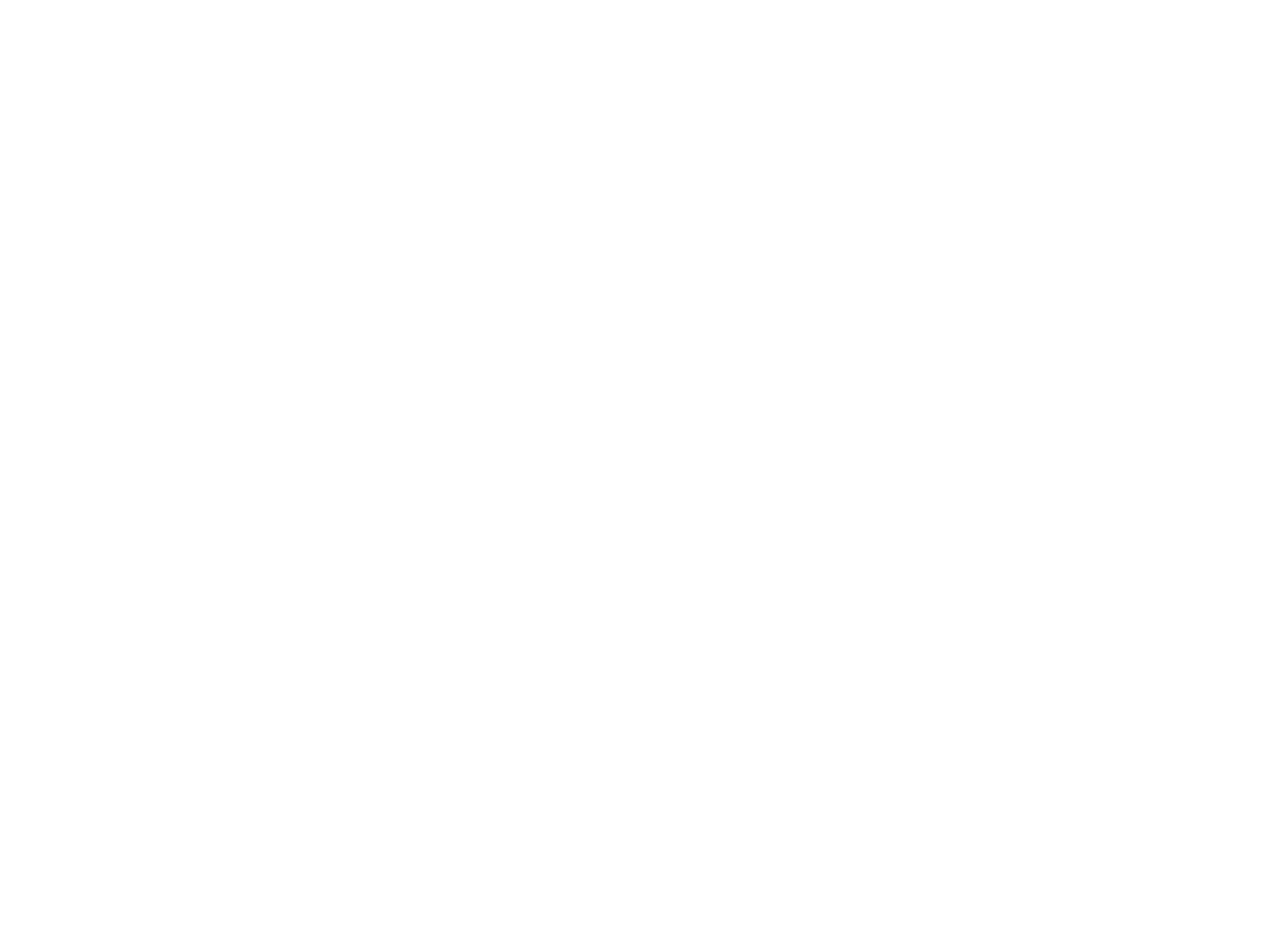
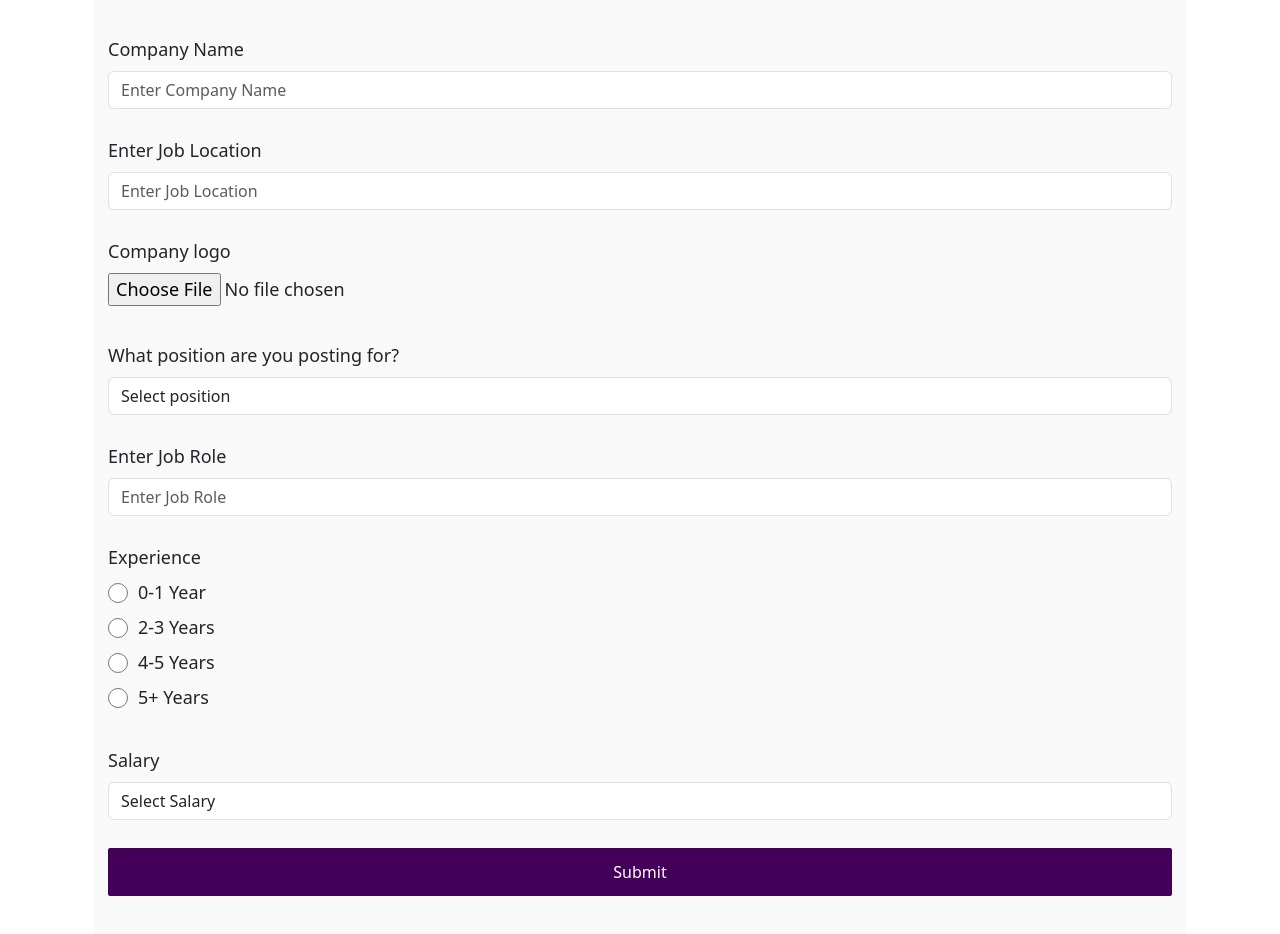
Before and after one commit to hucade/FER201m-Project, a React (Create React App) app: page /PostJob in a window 1280 px wide. Before the commit this address had no page. Shown: the part 240-1174 px from the top of the page. Before the commit the page ends 800 px from the top, so only its background shows below. Built offline with nearby package versions, Linux system fonts and the light colour scheme.

Commit message:
HungCommit

```diff
--- a/src/App.js
+++ b/src/App.js
@@ -1,7 +1,7 @@
 import React from 'react';
 import { Route, Routes } from 'react-router-dom'
 import { Container, Row } from 'react-bootstrap'
-import { HeaderStyle, JobDetail, JobListing, About, Contact, HomePage } from "./View/Component/index"
+import { HeaderStyle, JobDetail, JobListing, About, Contact, HomePage, PostJob, ApplyJobs } from "./View/Component/index"
 
 function App() {
   return (
@@ -14,6 +14,8 @@
           <Route path="/contact" element={<Contact />} />
           <Route path="/JobDetail" element={<JobDetail />} />
           <Route path="/JobListing" element={<JobListing />} />
+          <Route path="/PostJob" element={<PostJob />} />
+          <Route path="/applyjob" element={<ApplyJobs />} />
         </Routes>
       </Row>
     </Container>
--- /dev/null
+++ b/src/View/Assets/scss/PostJob.scss
@@ -0,0 +1,86 @@
+h1 {
+    font-weight: 400;
+    line-height: 1.2;
+  }
+  p {
+    font-size: 1.125rem;
+  }
+  h1,
+  p {
+    margin-top: 0;
+    margin-bottom: 0.5rem;
+  }
+
+  label {
+    display: flex;
+    align-items: center;
+    font-size: 1.125rem;
+    margin-bottom: 0.5rem;
+  }
+  button {
+    border: none;
+  }
+  .container {
+    width: 100%;
+    margin: 3.125rem auto 0 auto;
+  }
+  .header {
+    padding: 0 0.625rem;
+    margin-bottom: 1.875rem;
+  }
+  .description {
+    font-style: italic;
+    font-weight: 200;
+    text-shadow: 1px 1px 1px rgba(0, 0, 0, 0.4);
+  }
+  .post-job {
+    text-align: center;
+  }
+
+  form {
+    background: #f9f9f9;
+    padding: 2.5rem 0.625rem;
+    border-radius: 0.25rem;
+  }
+
+
+  .form-group {
+    margin: 0 auto 1.25rem auto;
+    padding: 0.25rem;
+  }
+
+  .form-control {
+    box-sizing: border-box;
+    width: 100%;
+    height: 2.375rem;
+    padding: 0.375rem 0.75rem;
+  }
+
+  .form-control:focus {
+    border-color: 70bdgg;
+    outline: 0;
+    box-shadow: 0 0 0 0.2rem rgba(0, 123, 255, 0.25);
+  }
+  .input-radio{
+    display: inline-block;
+    margin-right: 0.625rem;
+    min-height: 1.25rem;
+    min-width: 1.25rem;
+  }
+
+  .input-textarea {
+    min-height: 120px;
+    width: 70%;
+    padding: 0.625rem;
+    resize: vertical;
+  }
+
+  .submit-button {
+    display: block;
+    width: 100%;
+    padding: 0.75rem;
+    background: rgb(68, 0, 88);
+    color: White;
+    border-radius: 2px;
+    cursor: pointer;
+  }
--- /dev/null
+++ b/src/View/Component/ApplyJob.js
@@ -0,0 +1,48 @@
+import React from 'react';
+// import '../Assets/scss/ApplyJob.scss';
+
+
+export default function ApplyJobs() {
+    return (
+        <div className="apply-job">
+            <div className="container">
+                <header className="header">
+                    <h1 className="post-job">Fill the form </h1>
+                </header>
+                <form>
+                    <div className="form-group">
+                        <label id="name-label" for="name">
+                            Enter Your Name
+                        </label>
+                        <input
+                            type="text"
+                            name="name"
+
+                            className="form-control"
+                            placeholder="Enter Your Name"
+
+                            required
+                        />
+                    </div>
+                    <div className="form-group">
+                        <label>
+                            Upload Your Resume
+                        </label>
+                        <label>
+                            <input type="file" id="myFile" name="filename" required />
+                        </label>
+                    </div>
+                    <div className="form-group">
+                        <button
+                            type="submit"
+                            className="submit-button"
+
+                        >
+                            Submit
+                        </button>
+                    </div>
+                </form>
+            </div>
+        </div>
+    );
+}
--- a/src/View/Component/Banner.js
+++ b/src/View/Component/Banner.js
@@ -4,7 +4,7 @@
 export default function BannerCarousel() {
 
     return (
-        <div className="Banner Col-12">
+        <div className="Banner">
             <img style={{ width: "100%" }} src={BannerImg} />
         </div>
     );
--- a/src/View/Component/Footer.js
+++ b/src/View/Component/Footer.js
@@ -1,3 +1,4 @@
+
 import React from 'react';
 import { Container, Row } from 'react-bootstrap';
 import '../Assets/scss/Footer.scss'; // Import CSS file if needed
@@ -59,7 +60,7 @@
                                                     className="placeholder hide-on-focus"
                                                 />
 
-                                                <Button variant="light" style={{ height: '20px', width: '20px' }}><FaArrowRight /></Button>{' '}
+                                                <Button variant="light" style={{ height: '29px', width: '15px' }}><FaArrowRight /></Button>{' '}
 
                                                 <div className="mt-10 info"></div>
                                             </form>
--- /dev/null
+++ b/src/View/Component/PostJob.js
@@ -0,0 +1,160 @@
+import React from "react";
+import "../Assets/scss/PostJob.scss";
+import { Navbar } from "react-bootstrap";
+export default function PostJob() {
+    return (
+        <div>
+            <Navbar />
+            <div className="job-background">
+                <div className="title">
+                    <h2>Post a Job</h2>
+                </div>
+            </div>
+            <div className="container">
+                <header className="header">
+                    <h1 className="post-job">Fill the form </h1>
+                </header>
+                <form>
+                    <div className="form-group">
+                        <label id="name-label" htmlFor="name">
+                            Company Name
+                        </label>
+                        <input
+                            type="text"
+                            name="name"
+                            className="form-control"
+                            placeholder="Enter Company Name"
+
+                            required
+                        />
+                    </div>
+                    <div className="form-group">
+                        <label id="name-label" htmlFor="name">
+                            Enter Job Location
+                        </label>
+                        <input
+                            type="text"
+                            name="name"
+                            className="form-control"
+                            placeholder="Enter Job Location"
+
+                            required
+                        />
+                    </div>
+                    <div className="form-group">
+                        <label id="logo-label" htmlFor="logo">
+                            Company logo
+                        </label>
+                        <label>
+                            <input
+                                type="file"
+                                id="myFile"
+                                name="filename"
+
+                                required
+                            />
+                        </label>
+                    </div>
+                    <div className="form-group">
+                        <label>What position are you posting for?</label>
+                        <select
+                            id="dropdown"
+                            name="role"
+                            className="form-control"
+
+                            required
+                        >
+                            <option disabled selected value>
+                                Select position
+                            </option>
+                            <option>Frontend</option>
+                            <option>Backend</option>
+                            <option>Full Stack</option>
+                            <option>Devops</option>
+                            <option>Digital Marketing</option>
+                        </select>
+                    </div>
+                    <div className="form-group">
+                        <label id="name-label" htmlFor="name">
+                            Enter Job Role
+                        </label>
+                        <input
+                            type="text"
+                            name="name"
+                            className="form-control"
+                            placeholder="Enter Job Role"
+
+                            required
+                        />
+                    </div>
+
+                    <div
+                        className="form-group"
+
+                    >
+                        <label>Experience </label>
+                        <label>
+                            <input
+                                name="user-recommend"
+                                value="0-1 Year"
+                                type="radio"
+                                className="input-radio"
+                            />
+                            0-1 Year
+                        </label>
+                        <label>
+                            <input
+                                name="user-recommend"
+                                value=" 2-3 Years"
+                                type="radio"
+                                className="input-radio"
+                            />
+                            2-3 Years
+                        </label>
+                        <label>
+                            <input
+                                name="user-recommend"
+                                value=" 4-5 Years"
+                                type="radio"
+                                className="input-radio"
+                            />
+                            4-5 Years
+                        </label>
+                        <label>
+                            <input
+                                name="user-recommend"
+                                value="5+ Years"
+                                type="radio"
+                                className="input-radio"
+                            />
+                            5+ Years
+                        </label>
+                    </div>
+
+                    <div className="form-group">
+                        <label>Salary</label>
+                        <select
+                            className="form-control"
+
+                            required
+                        >
+                            <option disabled selected value>
+                                Select Salary
+                            </option>
+                            <option value="0-15K">0-15K</option>
+                            <option value="15-30K">15-30K</option>
+                            <option value="30K-50K">30K-50K</option>
+                            <option value="50K-80K">50K-80K</option>
+                            <option value="80K+">80K+</option>
+                        </select>
+                    </div>
+                    <div className="form-group">
+                        <button type="submit" className="submit-button">
+                            Submit
+                        </button>
+                    </div>
+                </form>
+            </div>
+        </div>
+    );
+}
--- a/src/View/Component/index.js
+++ b/src/View/Component/index.js
@@ -4,6 +4,8 @@
 import About from './About';
 import Contact from '../Component/Contact';
 import HomePage from "./Homepage";
+import PostJob from "./PostJob";
+import ApplyJobs from "./ApplyJob";
 export {
-    HeaderStyle, JobDetail, JobListing, About, Contact, HomePage
+    HeaderStyle, JobDetail, JobListing, About, Contact, HomePage, PostJob, ApplyJobs
 }
```
